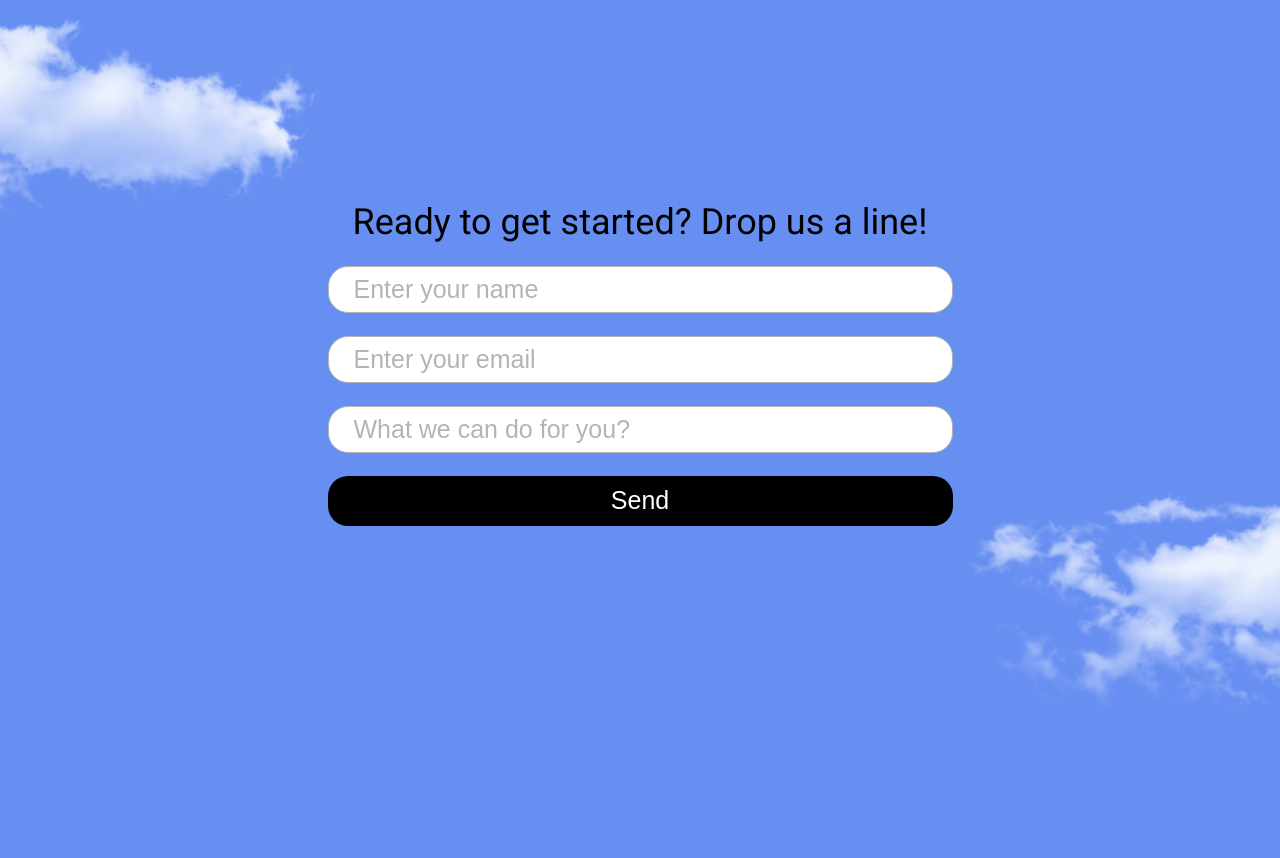
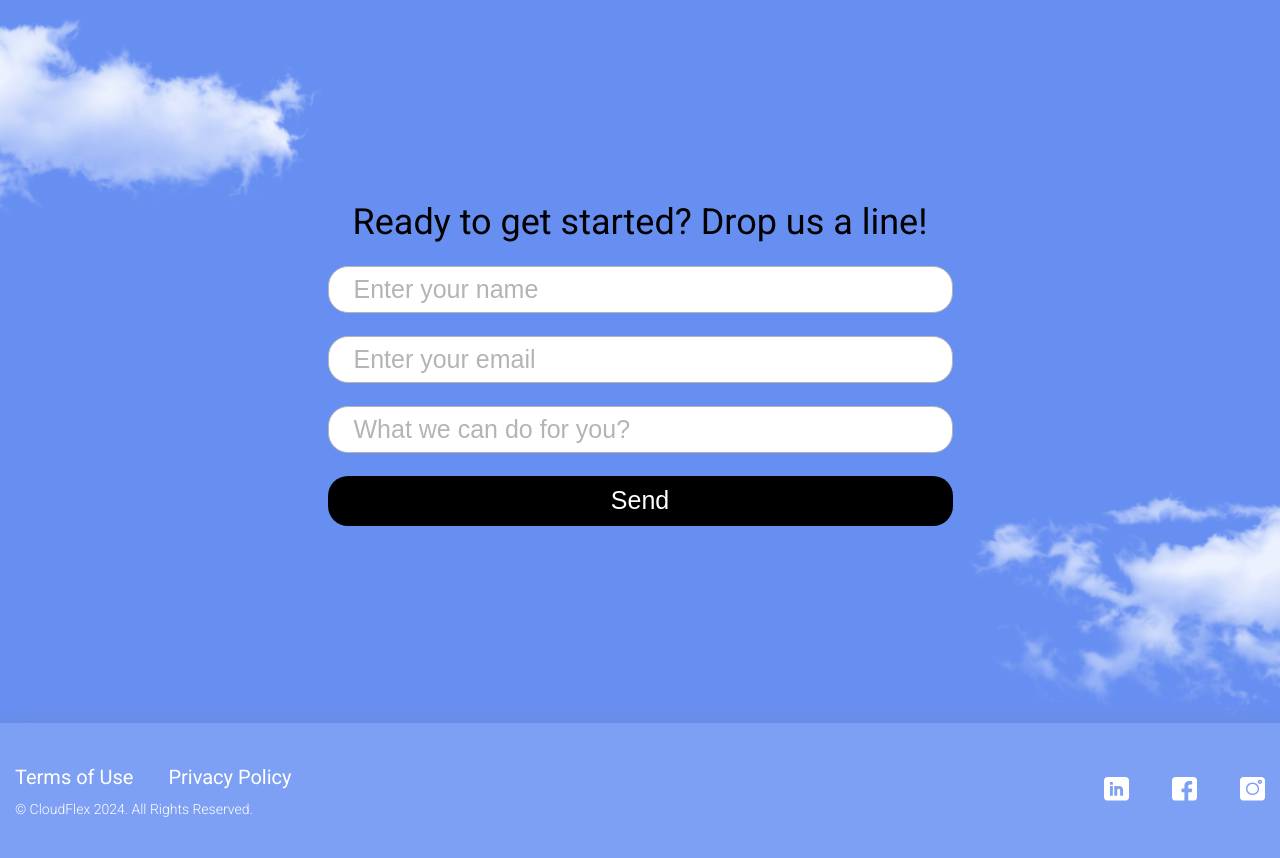
Before and after one commit to Pavlo-Dosyn/live-streaming-page, a plain HTML site: page index.html in a window 1280 px wide. Shown: the part 5297-6155 px from the top of the page. Before the commit the page ends 6020 px from the top, so only its background shows below. Drawn offline with nearby package versions, Linux system fonts and the light colour scheme.

Commit message:
footer section

```diff
--- a/index.html
+++ b/index.html
@@ -402,6 +402,42 @@
         <div class="form-section__bg-cloud cloud--right"></div>
       </section>
     </main>
+
+    <footer class="footer-section" aria-label="contacts section">
+      <div class="container">
+        <div class="footer">
+          <div class="footer__terms">
+            <div class="footer__terms-links">
+              <a href="#" class="footer__terms-link">Terms of Use</a>
+              <a href="#" class="footer__terms-link">Privacy Policy</a>
+            </div>
+
+            <div class="footer__terms-rights">
+              © CloudFlex 2024. All Rights Reserved.
+            </div>
+          </div>
+          <adress class="footer__contacts">
+            <a href="https://linkedin.com" target="_blank">
+              <svg class="footer__contacts-icon" aria-label="linkedin icon">
+                <use href="assets/sprites.svg#linkedin-icon"></use>
+              </svg>
+            </a>
+
+            <a href="https://facebook.com" target="_blank">
+              <svg class="footer__contacts-icon" aria-label="facebook icon">
+                <use href="assets/sprites.svg#facebook-icon"></use>
+              </svg>
+            </a>
+
+            <a href="https://instagram.com" target="_blank">
+              <svg class="footer__contacts-icon" aria-label="instagram icon">
+                <use href="assets/sprites.svg#instagram-icon"></use>
+              </svg>
+            </a>
+          </adress>
+        </div>
+      </div>
+    </footer>
     <script src="https://unpkg.com/aos@next/dist/aos.js"></script>
     <script>
       AOS.init();
--- /dev/null
+++ b/styles/_contacts.scss
@@ -0,0 +1,53 @@
+@use "variables" as v;
+@use "mixins" as m;
+@use "placeholders";
+@use "sass:color";
+
+.footer-section {
+  background-color: color.adjust(v.$color-white, $alpha: -0.85);
+  box-shadow: 0 -5px 20px 0 rgba(126, 125, 125, 0.15);
+
+  .footer {
+    width: 100%;
+    height: 135px;
+    margin: 0 auto;
+    padding: 0 15px;
+    @include m.d-flex(space-between, center, nowrap, row, 0);
+
+    &__terms {
+      @include m.d-flex(start, start, nowrap, column, 12px);
+
+      &-links {
+        @include m.d-flex(start, center, nowrap, row, 35px);
+        @include m.font(20px, 400, v.$color-white);
+      }
+
+      &-link {
+        @extend %hover-black;
+      }
+
+      &-rights {
+        @include m.font(14px, 300, v.$color-white);
+      }
+    }
+
+    &__contacts {
+      @include m.d-flex(space-between, center, nowrap, row, 43px);
+
+      &-icon {
+        width: 25px;
+        height: 24px;
+        fill: v.$color-white;
+
+        &:hover {
+          fill: v.$color-black;
+          cursor: pointer;
+        }
+      }
+    }
+
+    @media (max-width: v.$media_sm) {
+      @include m.d-flex(center, center, nowrap, column-reverse, 15px);
+    }
+  }
+}
--- a/styles/_importer.scss
+++ b/styles/_importer.scss
@@ -8,3 +8,4 @@
 @forward "experience";
 @forward "testemonials";
 @forward "form";
+@forward "contacts";
```
Also changed, not shown: styles/index.css.
